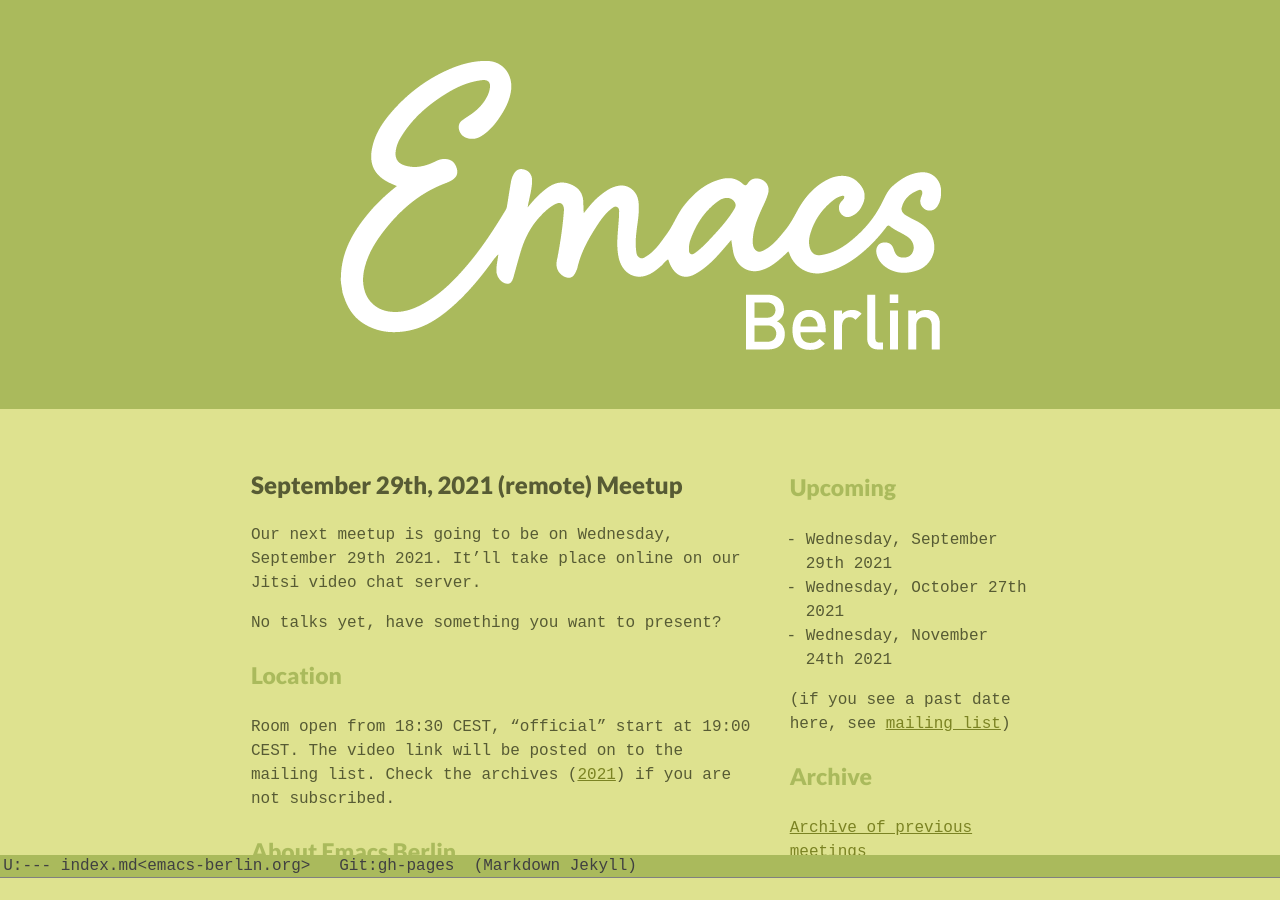
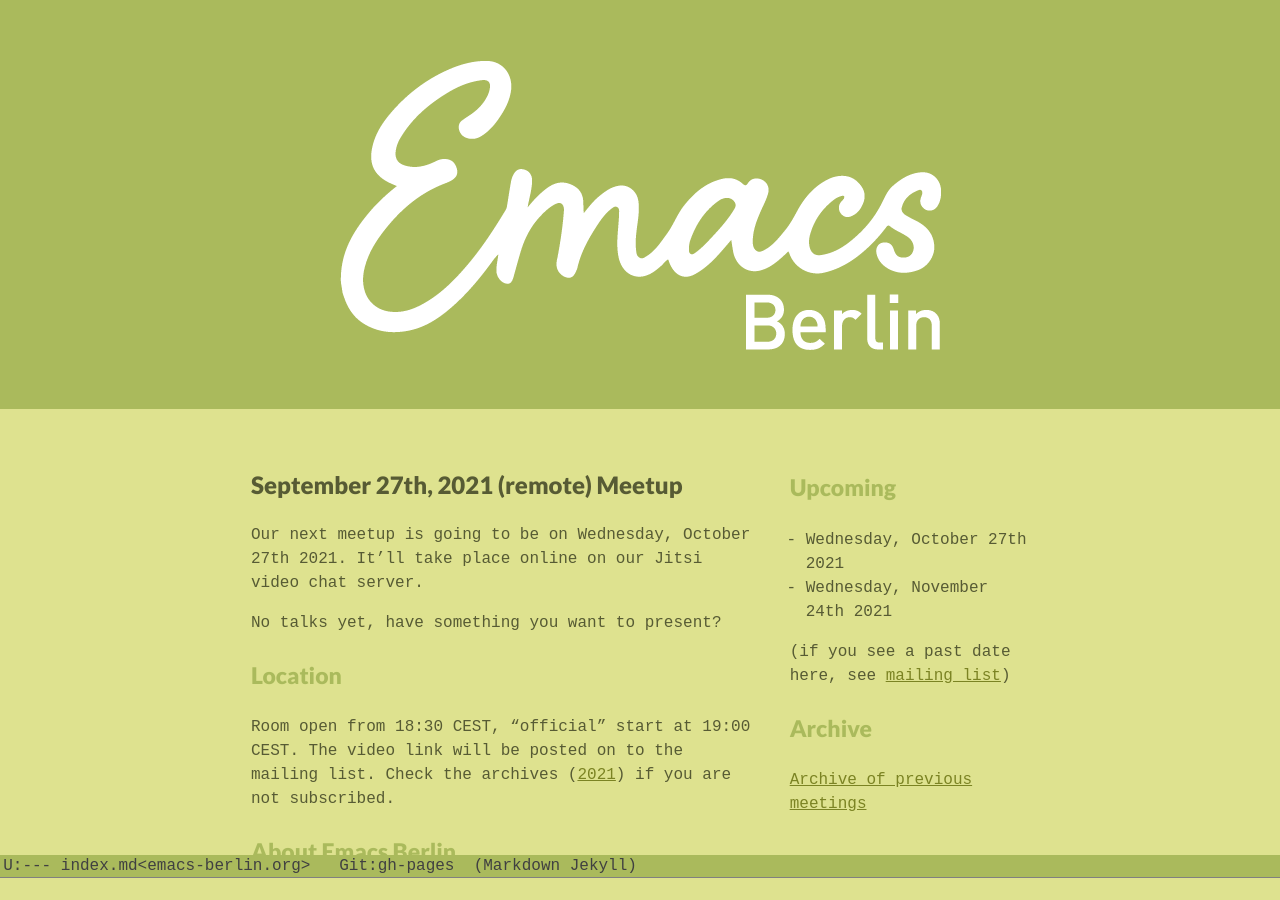
Before and after one commit to emacs-berlin/emacs-berlin.org, a Jekyll site: the page built from index.md, in a window 1280 px wide and 900 px high. Built offline with Jekyll 4.4.1, drawn with Linux system fonts in a browser that asks for light colours.

Commit message:
October 2021

```diff
--- a/index.md
+++ b/index.md
@@ -13,9 +13,9 @@
 
 <section id="below-fold"><div class="row"><div class="medium-8 columns">
 
-# September 29th, 2021 (remote) Meetup
+# September 27th, 2021 (remote) Meetup
 
-Our next meetup is going to be on Wednesday, September 29th 2021.
+Our next meetup is going to be on Wednesday, October 27th 2021.
 It'll take place online on our Jitsi video chat server.
 
 No talks yet, have something you want to present?
@@ -53,7 +53,6 @@
 <div class="medium-4 columns">
 ### Upcoming
 
-* Wednesday, September 29th 2021
 * Wednesday, October 27th 2021
 * Wednesday, November 24th 2021
 
```
